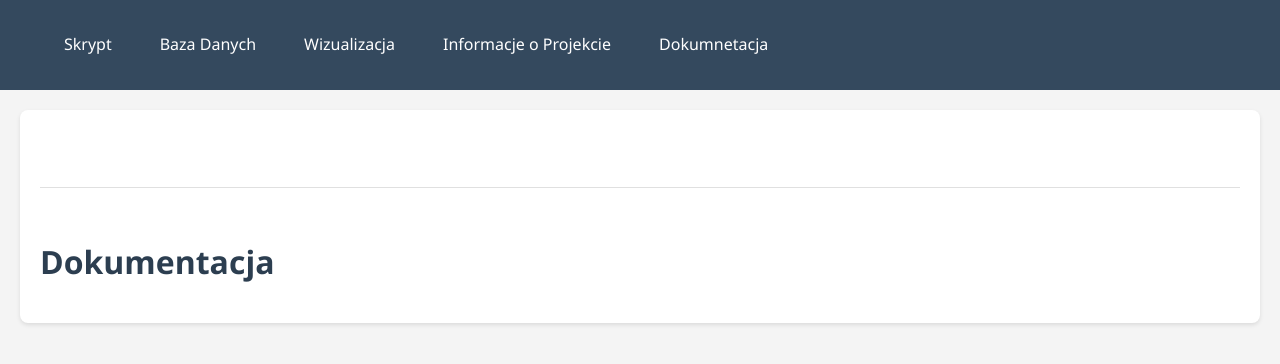
After one commit to KawiorPL/FlaskApp, a Flask app: page /dok in a window 1280 px wide. The commit adds this page. Shown: the top 364 px of the page. Run offline with Flask 3, Linux system fonts and the light colour scheme; some libraries are stand-ins or nearby versions.

Commit message:
'2strony'

```diff
--- a/app.py
+++ b/app.py
@@ -123,7 +123,15 @@ def wizualizacja_page():
 
 
 
+@app.route('/info')
+def info_page():
+    return render_template('info.html')
 
+
+
+@app.route('/dok')
+def dokumentacja_page():
+    return render_template('dokumentacja.html')
 
 
 
--- a/templates/base.html
+++ b/templates/base.html
@@ -12,8 +12,12 @@
             <li><a href="{{ url_for('index') }}">Skrypt</a></li>
             <li><a href="{{ url_for('baza_danych_page') }}">Baza Danych</a></li>
             <li><a href="{{ url_for('wizualizacja_page') }}">Wizualizacja</a></li>
+            <li><a href="{{ url_for('info_page') }}">Informacje o Projekcie</a></li>
+            <li><a href="{{ url_for('dokumentacja_page') }}">Dokumnetacja</a></li>
         </ul>
     </nav>
+
+
 
     <div class="content">
         {% block content %}
--- /dev/null
+++ b/templates/dokumentacja.html
@@ -0,0 +1,12 @@
+
+{% extends 'base.html' %}
+
+{% block title %}Skrypt{% endblock %}
+
+{% block content %}
+
+<br>
+<hr>
+    <h1>Dokumentacja</h1>
+
+    {% endblock %}
```
Also changed, not shown: templates/info.html (added, +12 -0 lines).
